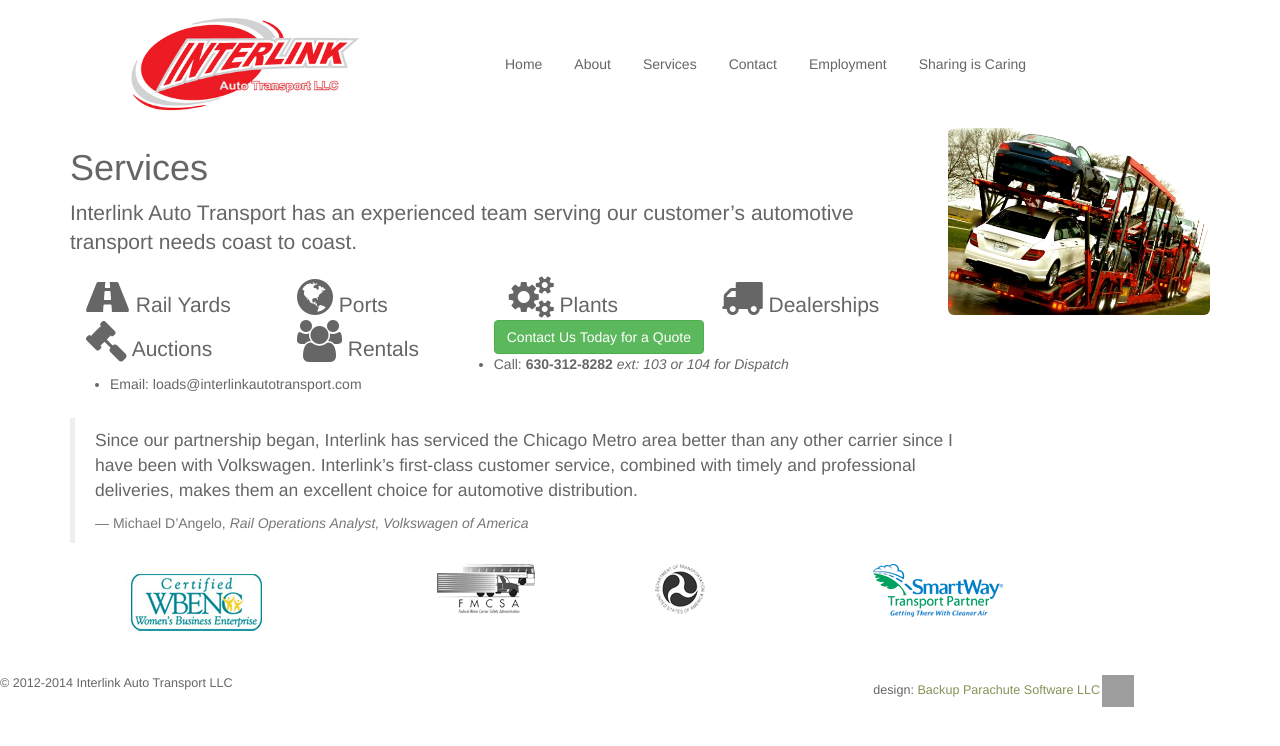
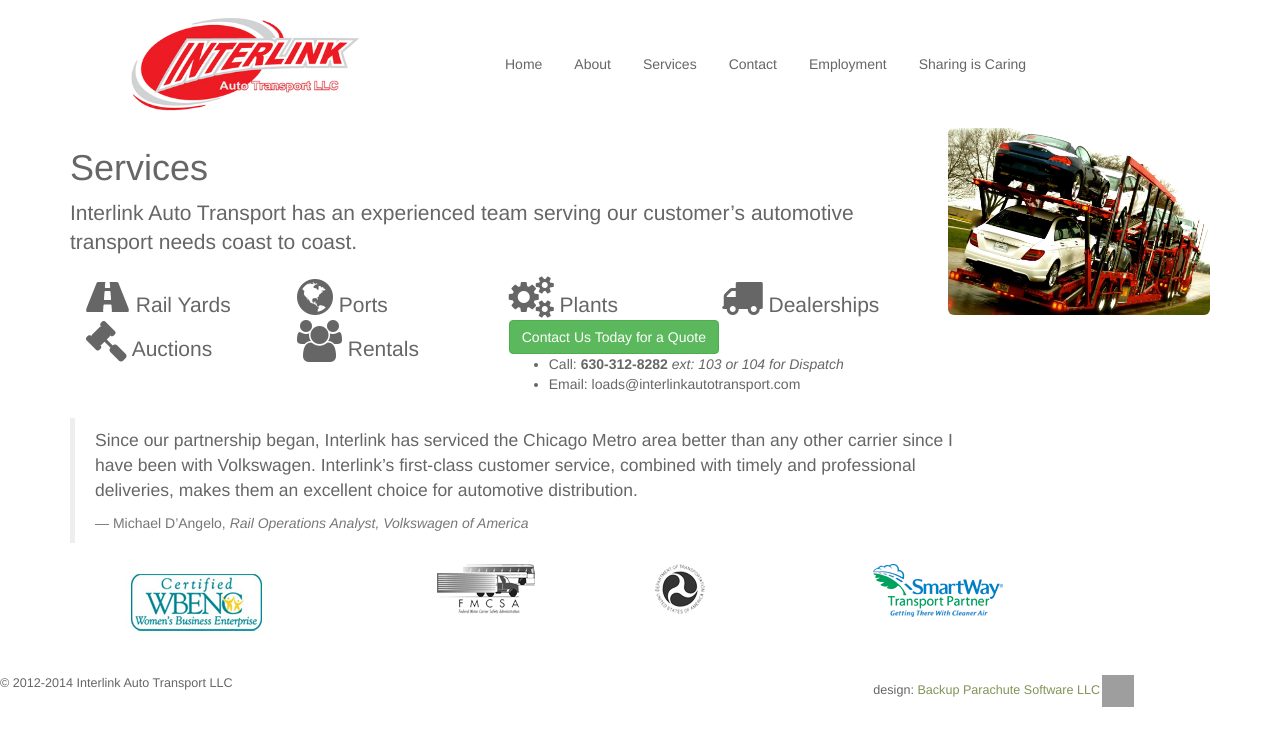
Before and after one commit to interlinkautotransport/interlinkautotransport.github.com, a Jekyll site: the page built from services.html, in a window 1280 px wide. Shown: the top 746 px of the page. Built offline with Jekyll 4.4.1, drawn with Linux system fonts in a browser that asks for light colours; nearby versions of some CDN libraries; library files that are not in the unit come from our copies; grey boxes are pictures that could not be loaded.

Commit message:
services layout

```diff
--- a/services.html
+++ b/services.html
@@ -20,7 +20,7 @@
         <div class="col-lg-3"><i class="fa fa-group fa-2x"></i> Rentals</div>
     </div>
 
-        <div class="">
+        <div class="col-lg-6">
             <a href="/contact.html" class="btn btn-success btn-large">Contact Us Today for a Quote</a>
             <ul class="unstyled">
                 <li>Call: <strong>630-312-8282</strong> <em>ext: 103 or 104 for Dispatch</em></li>
```
